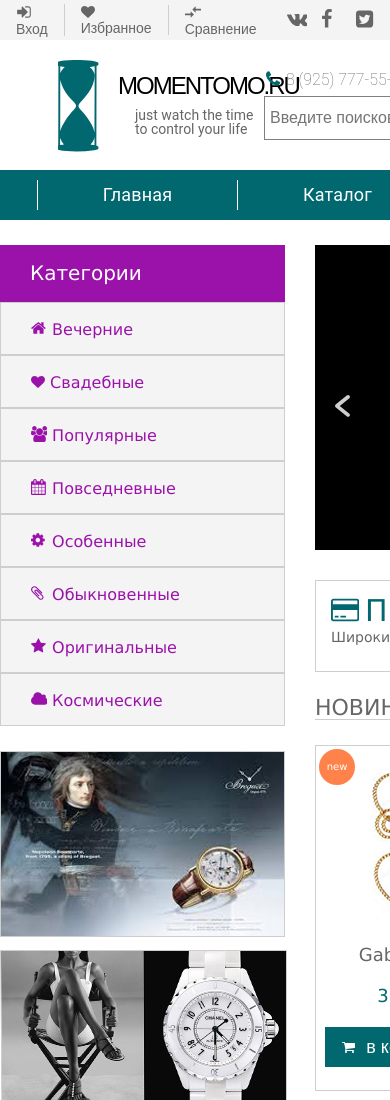
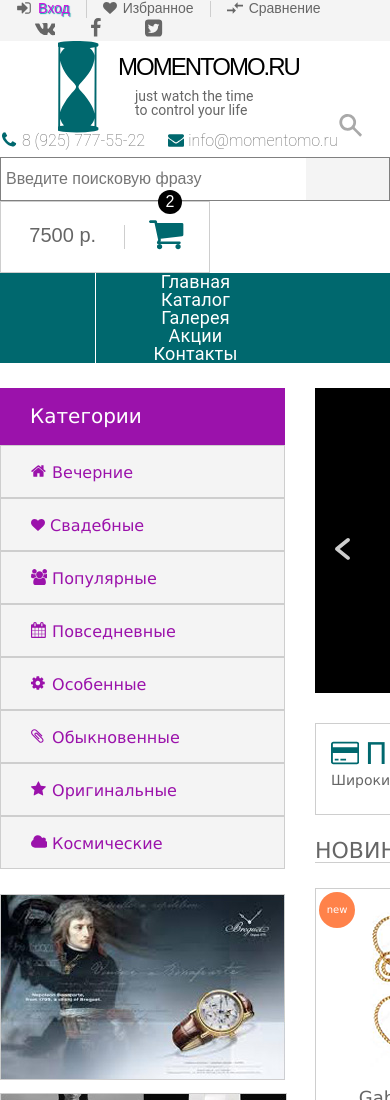
Before and after one commit to DmitriChe/nalabutenah-final, a website: page index.html in a window 390 px wide. Shown: the top 1100 px of the page. Drawn offline with nearby package versions, Linux system fonts and the light colour scheme.

Commit message:
главное меню - адаптивка на флексах

```diff
--- a/css/style.css
+++ b/css/style.css
@@ -25,17 +25,19 @@
 
 .header-top {
     max-width: 1240px;
-    height: 40px;
+    min-height: 40px;
     background-color: #f4f4f4;
     display: flex;
     justify-content: space-between;
     position: relative;
+    flex-wrap: wrap;
 }
 
 .header-menu,
 .header-social {
     height: inherit;
     display: flex;
+    flex-wrap: wrap;
     align-items: center;
 }
 
@@ -72,6 +74,7 @@
 .header-social {
     width: 200px;
     justify-content: space-evenly;
+    flex-wrap: wrap;
 }
 
 .header-social__svg {
@@ -88,9 +91,10 @@
 
 .header-bottom {
     max-width: 1240px;
-    height: 130px;
+    min-height: 130px;
     background-color: #ffffff;
     display: flex;
+    flex-wrap: wrap;
     justify-content: space-between;
     align-items: center;
     position: relative;
@@ -174,7 +178,7 @@
 
 .header-search {
     margin-top: 5px;
-    width: 610px;
+    max-width: 610px;
     height: 44px;
     display: flex;
     justify-content: space-between;
@@ -182,7 +186,7 @@
 }
 .header-search__input {
     flex-grow: 1;
-    width: 525px;
+    max-width: 525px;
     border: thin solid grey;
     border-right: none;
     font-family: 'Roboto-Thin', sans-serif;
@@ -228,7 +232,7 @@
 
 
 .header-basket {
-    width: 210px;
+    max-width: 210px;
     height: 72px;
     border: 1px solid #cecece;
     position: relative;
@@ -288,26 +292,31 @@
 
 .main-menu {
     max-width: 1240px;
-    height: 50px;
     margin: 0 auto;
     background-color: #00686e;
-    display: flex;
-    justify-content: space-between;
     position: relative;
 }
 
 .main-menu-items {
+    min-height: 50px;
     display: flex;
-    justify-content: space-between;
+    justify-content: space-evenly;
+    align-items: stretch;
+    flex-wrap: wrap;
+}
+.main-menu-items__item {
+    width: 200px;
+    display: flex;
+    justify-content: center;
     align-items: center;
-    padding: 0 37px;
 }
 .main-menu-items__link {
-    display: inline-block;
     width: 200px;
+    /*margin: auto;*/
+    display: block;
+    padding: auto;
     text-align: center;
     border-left: 1px solid #ffffff;
-    line-height: 30px;
     color: #ffffff;
     font-family: 'Roboto', sans-serif;
     font-size: 18px;
```
